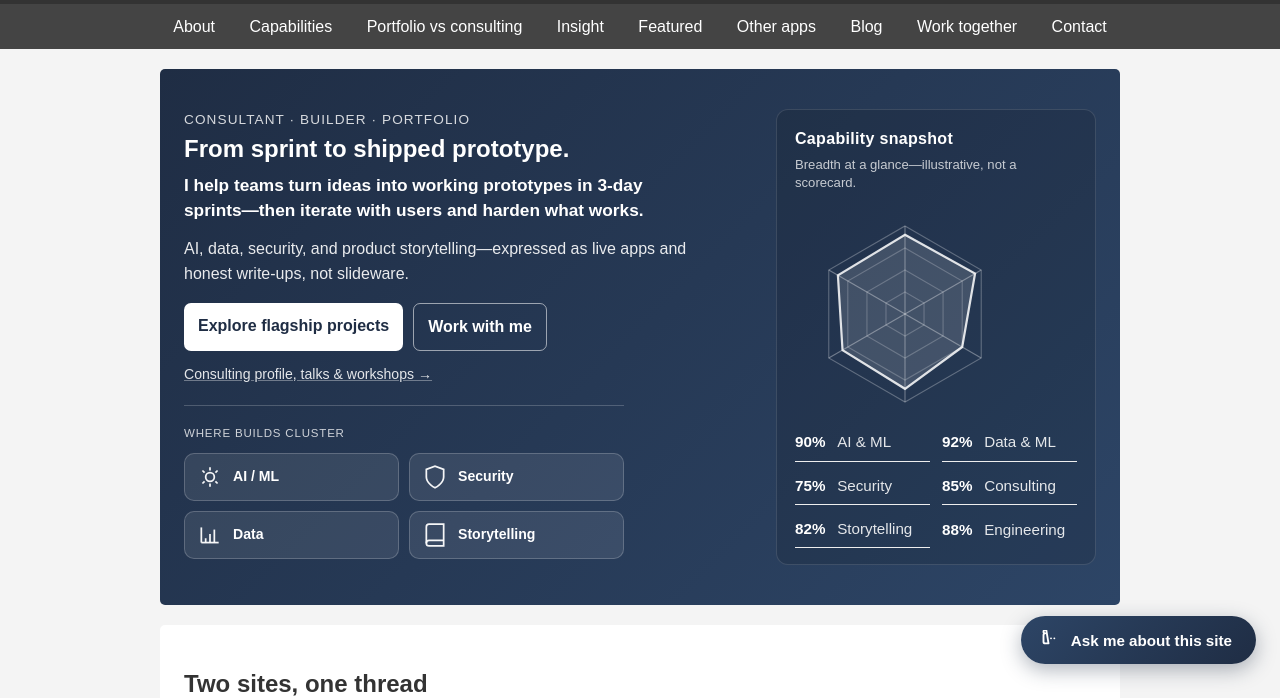
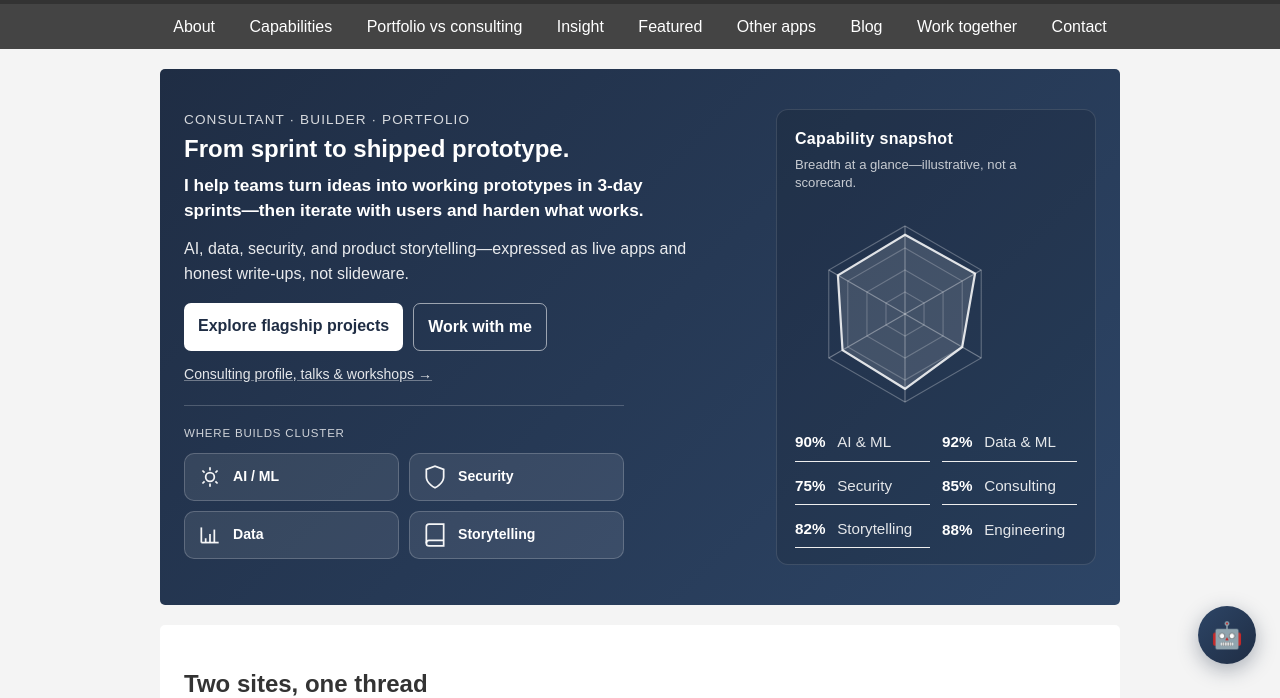
Before and after one commit to teoyongsong/teoyongsong.github.io, a plain HTML site: page index.html in a window 1280 px wide. Shown: the part 112-810 px from the top of the page. Drawn offline with Linux system fonts and the light colour scheme.

Commit message:
Update AI Chatbot button in index.html for improved accessibility and user engagement. Simplify suggested prompts in the script for better clarity. Adjust chat toggle styling in style.css for enhanced visual appeal and interaction.

```diff
--- a/index.html
+++ b/index.html
@@ -363,11 +363,8 @@
 
   <!-- AI Chatbot - Improved -->
   <div class="chatbot-container" id="chatbot-container">
-    <button id="chat-toggle" class="chat-toggle" aria-label="Open AI assistant">
-      <svg xmlns="http://www.w3.org/2000/svg" fill="none" viewBox="0 0 24 24" stroke="currentColor" stroke-width="2.25">
-        <path stroke-linecap="round" stroke-linejoin="round" d="M8 10h.01M12 10h.01M16 10h.01M9 16H5a2 2 0 01-2-2V6a2 2 0 012-2 2 2 0 01-2-2 2 2 0 012-2 2 2 0 01-2-2 2 2 0 012-2 2 2 0 01-2-2 2 2 0 012-2z" />
-      </svg>
-      Ask me about this site
+    <button id="chat-toggle" class="chat-toggle" aria-label="Open AI assistant" title="Ask about this site">
+      🤖
     </button>
 
     <div id="chat-window" class="chat-window hidden">
@@ -424,11 +421,11 @@
       };
 
       const suggestedPrompts = [
-        "What are Danny's main projects?",
-        "Tell me about the RAG Studio",
-        "How can I work with Danny?",
-        "What is the latest blog post about?",
-        "Tell me about his 3-day sprints"
+        "What are Danny's main projects?" // Only one visible by default
+        // "Tell me about the RAG Studio",
+        // "How can I work with Danny?",
+        // "What is the latest blog post about?",
+        // "Tell me about his 3-day sprints"
       ];
 
       function addMessage(text, isUser = false) {
--- a/style.css
+++ b/style.css
@@ -1501,28 +1501,27 @@ footer .footer-cross-link {
   background: linear-gradient(135deg, #2d4566, #1f2d44);
   color: white;
   border: none;
-  border-radius: 50px;
-  padding: 14px 24px 14px 20px;
+  border-radius: 50%;
+  width: 58px;
+  height: 58px;
   display: flex;
   align-items: center;
-  gap: 10px;
-  font-size: 0.95em;
-  font-weight: 600;
+  justify-content: center;
   box-shadow: 0 6px 20px rgba(31, 45, 68, 0.35);
   cursor: pointer;
   transition: all 0.3s cubic-bezier(0.4, 0, 0.2, 1);
-  white-space: nowrap;
+  font-size: 1.6em;
 }
 
 .chat-toggle:hover {
-  transform: translateY(-3px) scale(1.02);
-  box-shadow: 0 10px 25px rgba(31, 45, 68, 0.45);
+  transform: translateY(-4px) scale(1.08);
+  box-shadow: 0 12px 30px rgba(31, 45, 68, 0.5);
   background: linear-gradient(135deg, #1f2d44, #18223a);
 }
 
 .chat-toggle svg {
-  width: 20px;
-  height: 20px;
+  width: 24px;
+  height: 24px;
 }
 
 .chat-window {
```
